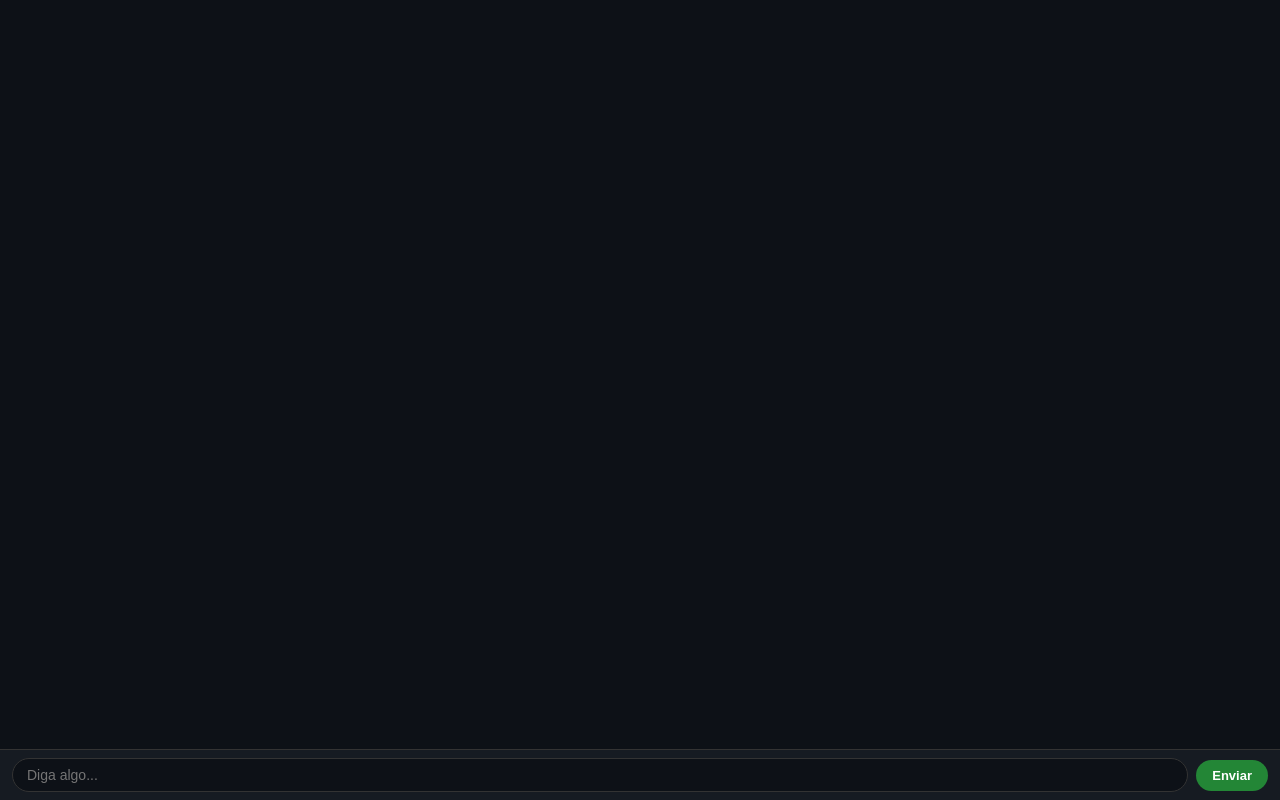
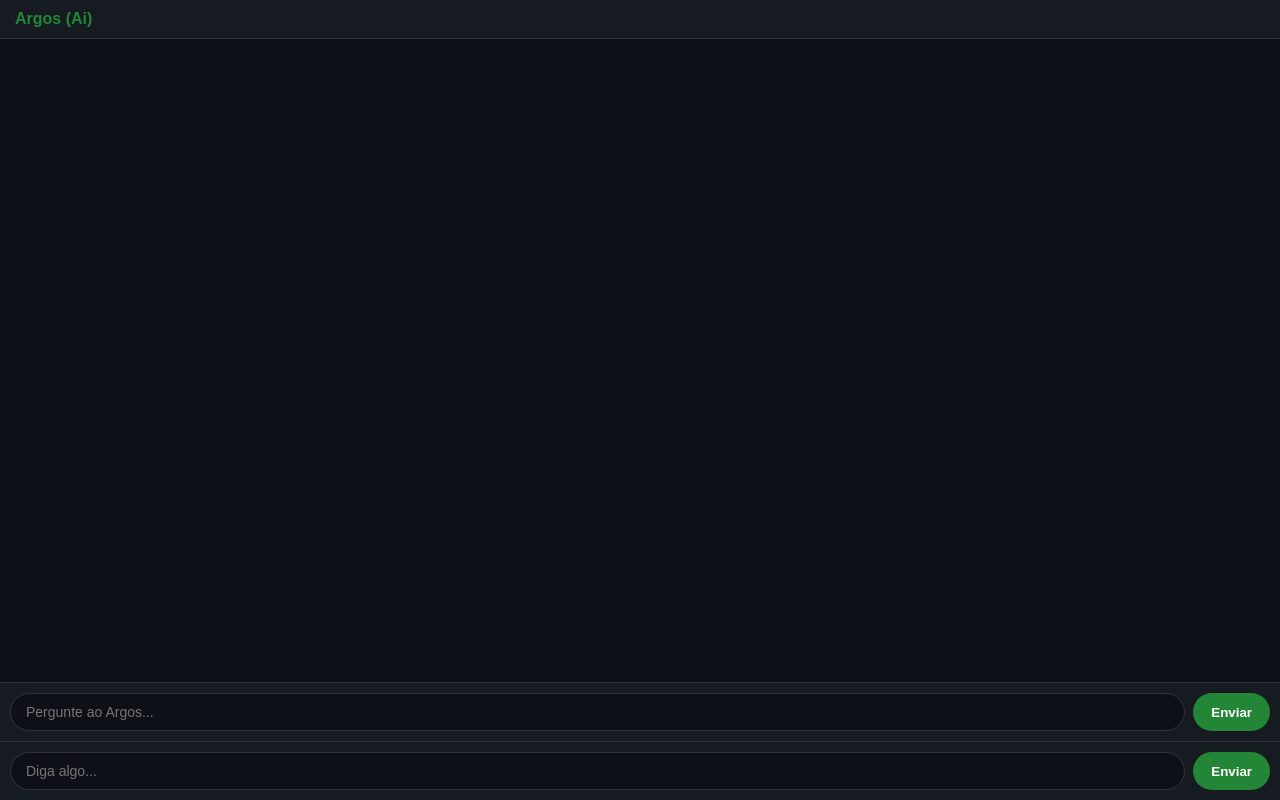
Before and after one commit to UoneTheIY/Argos, a plain HTML site: page index.html in a window 1280 px wide. Drawn offline with nearby package versions, Linux system fonts and the light colour scheme.

Commit message:
Update index.html

```diff
--- a/index.html
+++ b/index.html
@@ -3,102 +3,94 @@
 <head>
     <meta charset="UTF-8">
     <meta name="viewport" content="width=device-width, initial-scale=1.0">
-    <title>Uone AI Compact</title>
+    <title>Argos</title>
     <script src="https://cdn.jsdelivr.net/npm/marked/marked.min.js"></script>
     <script src="config.js"></script>
     <style>
-        :root {
-            --bg: #0d1117;
-            --accent: #238636;
-            --text: #c9d1d9;
-            --bubble-ai: #808080;
-        }
+        :root { --bg: #0d1117; --accent: #238636; --text: #c9d1d9; }
+        body { background: var(--bg); color: var(--text); font-family: sans-serif; margin: 0; display: flex; flex-direction: column; height: 100vh; overflow: hidden; }
 
-        body {
-            background: var(--bg);
-            color: var(--text);
-            font-family: 'Segoe UI', sans-serif;
-            margin: 0;
-            display: flex;
-            flex-direction: column;
-            height: 100vh;
-            overflow: hidden;
-        }
+        header { padding: 10px 15px; background: #161b22; border-bottom: 1px solid #333; font-weight: bold; color: var(--accent); }
 
-        #chat {
-            flex: 1;
-            overflow-y: auto;
-            padding: 10px;
-            display: flex;
-            flex-direction: column;
-            gap: 6px;
-        }
+        #chat { flex: 1; overflow-y: auto; padding: 10px; display: flex; flex-direction: column; gap: 8px; }
 
-        .msg {
-            padding: 8px 12px;
-            border-radius: 12px;
-            max-width: 72%; /* Bolhas mais estreitas */
-            line-height: 1.4;
-            font-size: 13px; /* Fonte compacta */
-            word-wrap: break-word;
-            animation: fadeIn 0.2s ease;
-        }
+        .msg { padding: 8px 12px; border-radius: 12px; max-width: 75%; font-size: 13px; line-height: 1.4; animation: fIn 0.2s ease; }
+        @keyframes fIn { from { opacity: 0; transform: translateY(5px); } to { opacity: 1; transform: translateY(0); } }
 
-        @keyframes fadeIn { from { opacity: 0; } to { opacity: 1; } }
+        .user { align-self: flex-end; background: var(--accent); color: white; border-bottom-right-radius: 2px; }
+        .ai { align-self: flex-start; background: #21262d; border: 1px solid #333; border-bottom-left-radius: 2px; }
 
-        .user {
-            align-self: flex-end;
-            background: var(--accent);
-            color: white;
-            border-bottom-right-radius: 2px;
-        }
-
-        .ai {
-            align-self: flex-start;
-            background: var(--bubble-ai);
-            border: 1px solid #333;
-            border-bottom-left-radius: 2px;
-        }
-
+        #input-area { padding: 10px; background: #161b22; display: flex; gap: 8px; border-top: 1px solid #333; }
+        input { flex: 1; padding: 10px 15px; border-radius: 20px; border: 1px solid #333; background: #0d1117; color: white; outline: none; font-size: 14px; }
+        button { background: var(--accent); color: white; border: none; padding: 8px 18px; border-radius: 20px; font-weight: bold; cursor: pointer; }
+        button:disabled { opacity: 0.5; cursor: not-allowed; }
         pre { background: #000; padding: 8px; border-radius: 6px; overflow-x: auto; font-size: 11px; }
-
-        #input-area {
-            padding: 8px 12px;
-            background: #161b22;
-            display: flex;
-            gap: 8px;
-            border-top: 1px solid #333;
-            align-items: center;
-        }
-
-        input {
-            flex: 1;
-            padding: 8px 14px;
-            border-radius: 20px;
-            border: 1px solid #333;
-            background: #0d1117;
-            color: white;
-            outline: none;
-            font-size: 14px;
-        }
-
-        button {
-            background: var(--accent);
-            color: white;
-            border: none;
-            padding: 8px 16px;
-            border-radius: 20px;
-            font-weight: bold;
-            font-size: 13px;
-            cursor: pointer;
-        }
-
-        button:disabled { opacity: 0.5; }
     </style>
 </head>
 <body>
 
+    <header>Argos (Ai)</header>
+
     <div id="chat"></div>
+
+    <div id="input-area">
+        <input type="text" id="user-input" placeholder="Pergunte ao Argos..." autocomplete="off">
+        <button id="btn" onclick="enviar()">Enviar</button>
+    </div>
+
+    <script>
+        const chatDiv = document.getElementById('chat');
+        const input = document.getElementById('user-input');
+        const btn = document.getElementById('btn');
+
+        // Carregar histórico inicial
+        function loadHistory() {
+            historico.forEach(m => {
+                if(m.role !== 'system') add(m.content, m.role === 'user' ? 'user' : 'ai');
+            });
+            chatDiv.scrollTop = chatDiv.scrollHeight;
+        }
+
+        async function enviar() {
+            const texto = input.value.trim();
+            if(!texto || btn.disabled) return;
+
+            // 1. Mostrar texto do usuário
+            add(texto, 'user');
+            input.value = '';
+            btn.disabled = true;
+
+            // 2. Criar balão de carregamento
+            const msgIA = add('...', 'ai');
+
+            // 3. Chamar a função do config.js
+            try {
+                const resposta = await chamarIA(texto);
+                msgIA.innerHTML = marked.parse(resposta);
+            } catch (e) {
+                msgIA.innerText = "Erro ao processar.";
+            } finally {
+                btn.disabled = false;
+                chatDiv.scrollTop = chatDiv.scrollHeight;
+            }
+        }
+
+        function add(txt, tipo) {
+            const div = document.createElement('div');
+            div.className = `msg ${tipo}`;
+            div.innerHTML = (tipo === 'ai' || tipo === 'assistant') ? marked.parse(txt) : txt;
+            chatDiv.appendChild(div);
+            chatDiv.scrollTop = chatDiv.scrollHeight;
+            return div;
+        }
+
+        input.addEventListener("keypress", (e) => { if(e.key === "Enter") enviar(); });
+
+        // Inicializa o chat
+        window.onload = loadHistory;
+    </script>
+</body>
+</html>
 
     <div id="input-area">
         <input type="text" id="user-input" placeholder="Diga algo..." autocomplete="off">
```
